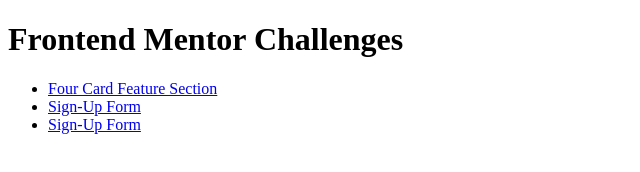
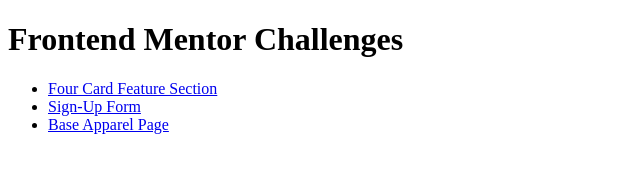
Before and after one commit to afrazchelsea/frontend-mentor-challenges, a plain HTML site: page index.html in a window 1280 px wide. Shown: the full height of the page, 0-640 px from the left. Drawn offline with Linux system fonts and the light colour scheme.

Commit message:
update homepage

```diff
--- a/index.html
+++ b/index.html
@@ -15,7 +15,7 @@
         <a href="/signup-form/index.html">Sign-Up Form</a>
       </li>
       <li>
-        <a href="/base-apparel-page/index.html">Sign-Up Form</a>
+        <a href="/base-apparel-page/index.html">Base Apparel Page</a>
       </li>
     </ul>
   </body>
```
